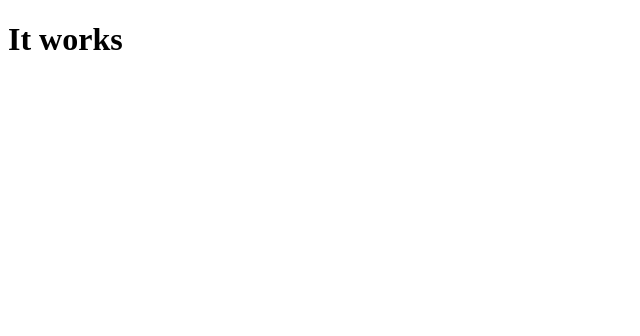
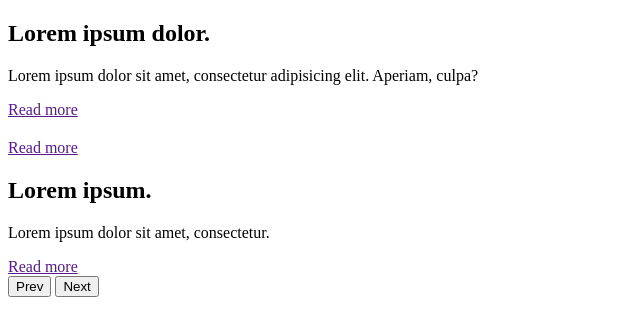
Before and after one commit to Ka3san/slider, a plain HTML site: page index.html in a window 1280 px wide. Shown: the whole page, without its empty margins (0-640 px from the left). Drawn offline with Linux system fonts and the light colour scheme.

Commit message:
html boilerplate using BEM css classes mewthodology

```diff
--- a/index.html
+++ b/index.html
@@ -9,7 +9,27 @@
 </head>
 <body>
 
-<h1>It works</h1>
+<div class="slider">
+    <div class="slider__slides">
+        <div class="slider__slide slide">
+            <h2 class="slide__hdl">Lorem ipsum dolor.</h2>
+            <p class="slide__text">Lorem ipsum dolor sit amet, consectetur adipisicing elit. Aperiam, culpa?</p>
+            <a href="" class="slide__link">Read more</a></div>
+        <div class="slider__slide slide">
+            <h2 class="slide__hdl"></h2>
+            <p class="slide__text"></p>
+            <a href="" class="slide__link">Read more</a></div>
+        <div class="slider__slide slide">
+            <h2 class="slide__hdl">Lorem ipsum.</h2>
+            <p class="slide__text">Lorem ipsum dolor sit amet, consectetur.</p>
+            <a href="" class="slide__link">Read more</a></div>
+    </div>
+    <nav class="slider__nav nav">
+        <button class="nav__btn">Prev</button>
+        <button class="nav__btn nav__btn--next">Next</button>
+    </nav>
+</div>
+
 
 </body>
 </html>
```
